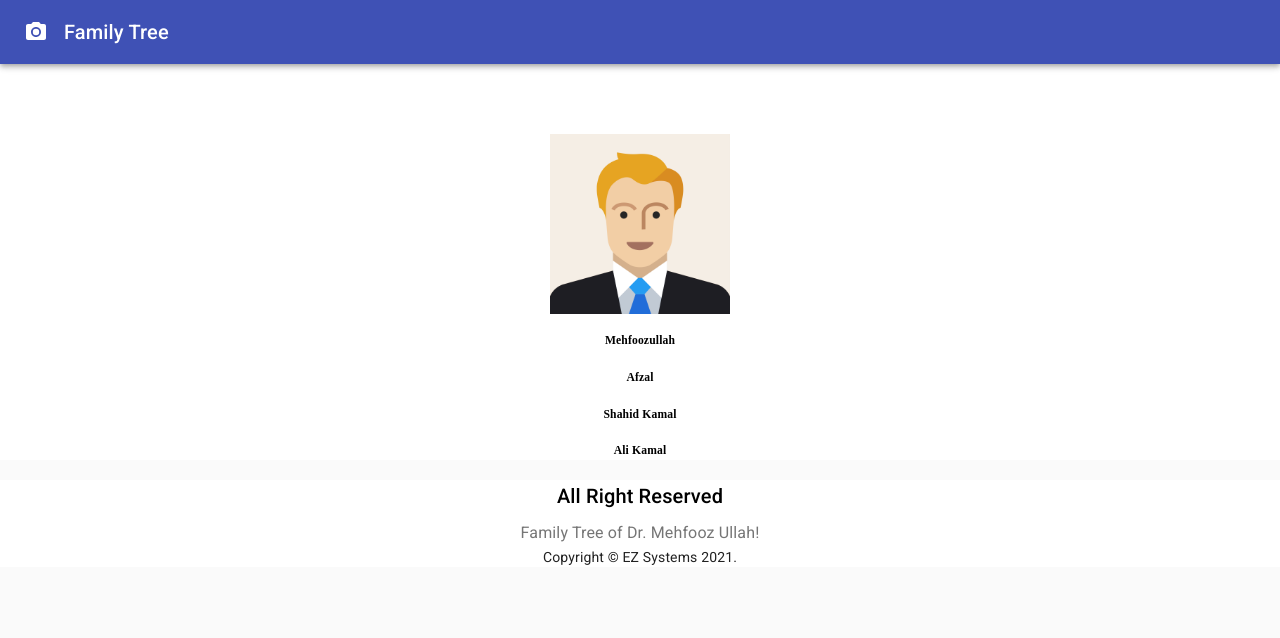
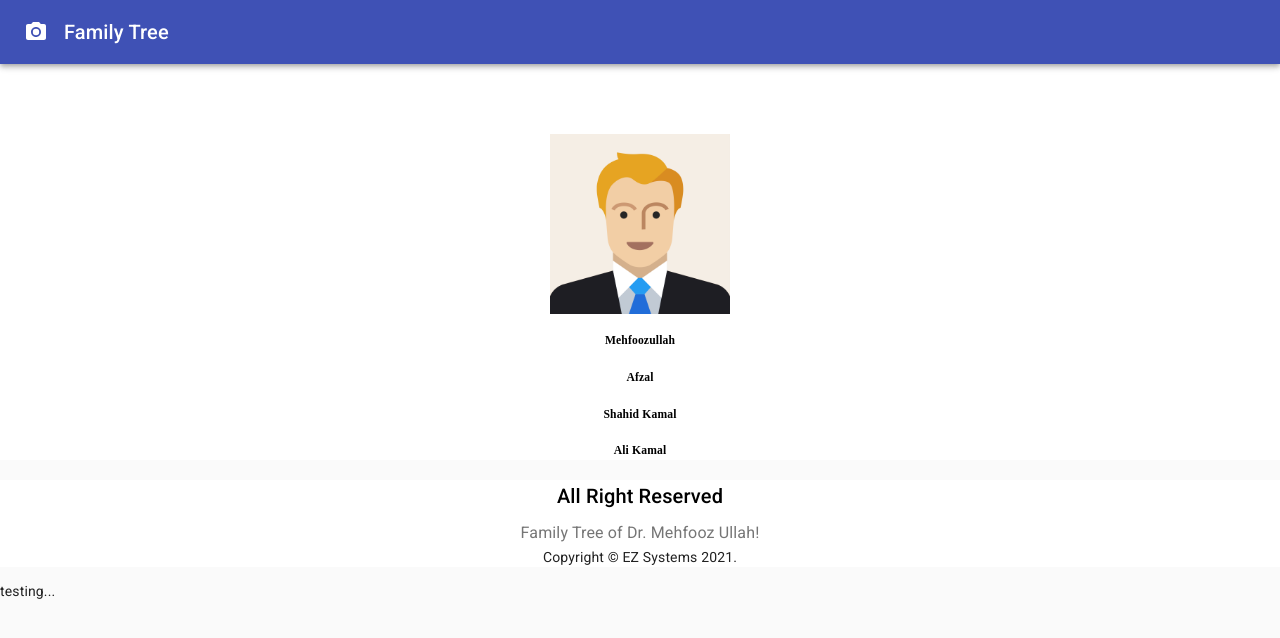
Before and after one commit to alikamal2381/ez-akfamilytree, a React (Create React App) app: page / in a window 1280 px wide. Shown: the top 638 px of the page. Built offline with nearby package versions, Linux system fonts and the light colour scheme.

Commit message:
new changess 2000

```diff
--- a/src/App.js
+++ b/src/App.js
@@ -12,6 +12,8 @@ class App extends Component {
         <Header />
         <Main />
         <Footer />
+
+        <p>testing...</p>
       </>
     );
   }
```
